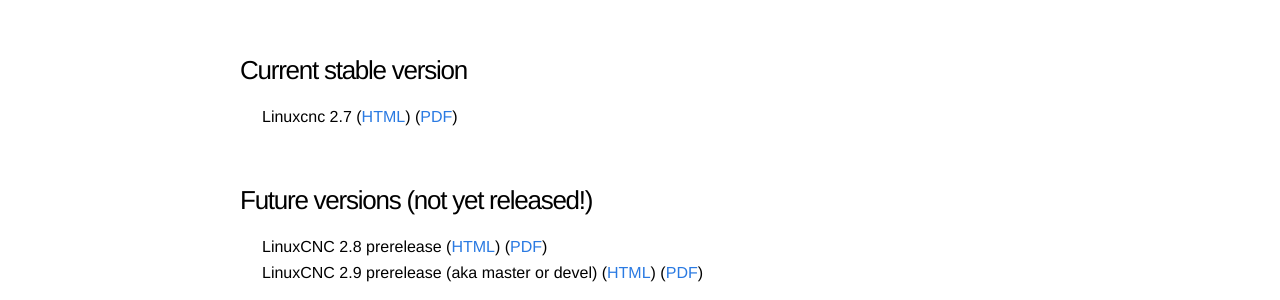
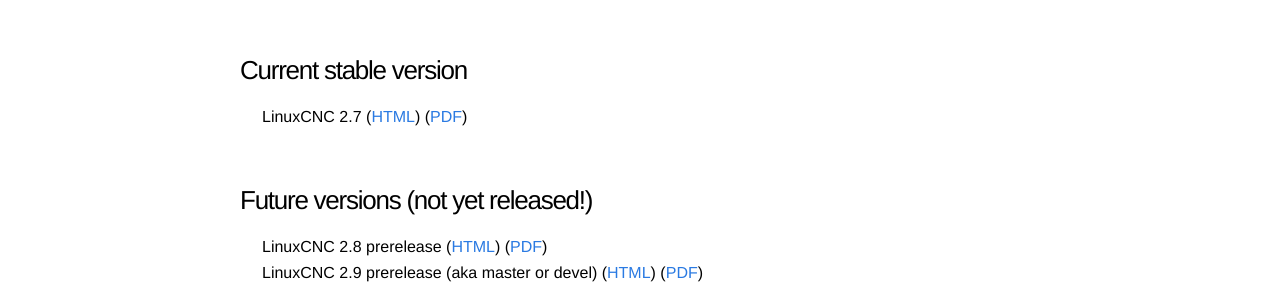
Before and after one commit to LinuxCNC/wlo, a Jekyll site: the page built from documents/index.md, in a window 1280 px wide. Shown: the part 246-546 px from the top of the page. Built offline with Jekyll 4.4.1, drawn with Linux system fonts in a browser that asks for light colours.

Commit message:
fix capitalization in docs landing page

```diff
--- a/documents/index.md
+++ b/documents/index.md
@@ -7,7 +7,7 @@
 
 ## Current stable version
 
-| Linuxcnc 2.7 ([HTML](http://linuxcnc.org/docs/2.7/html/)) ([PDF](http://linuxcnc.org/docs/2.7/pdf)) |
+| LinuxCNC 2.7 ([HTML](http://linuxcnc.org/docs/2.7/html/)) ([PDF](http://linuxcnc.org/docs/2.7/pdf)) |
 
 
 ## Future versions (not yet released!)
```
